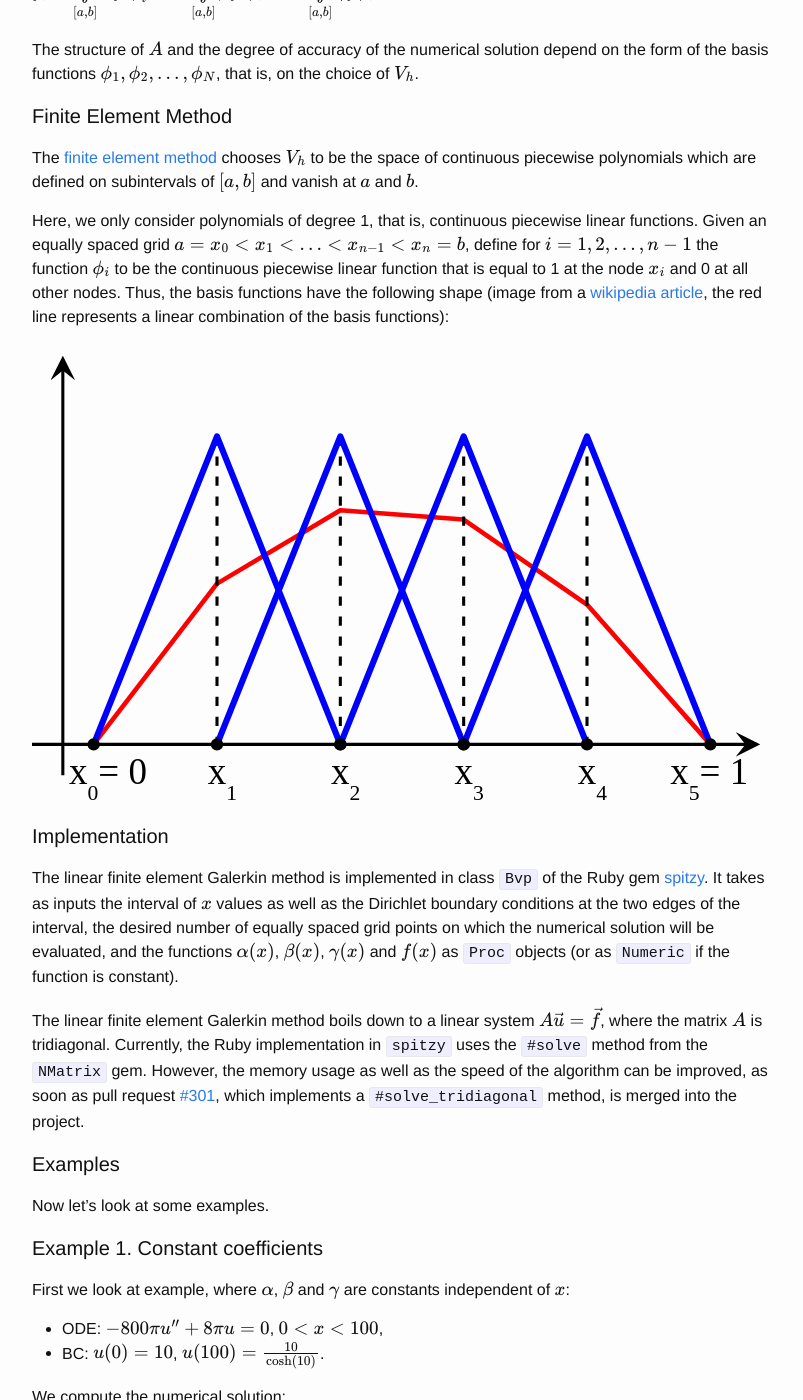
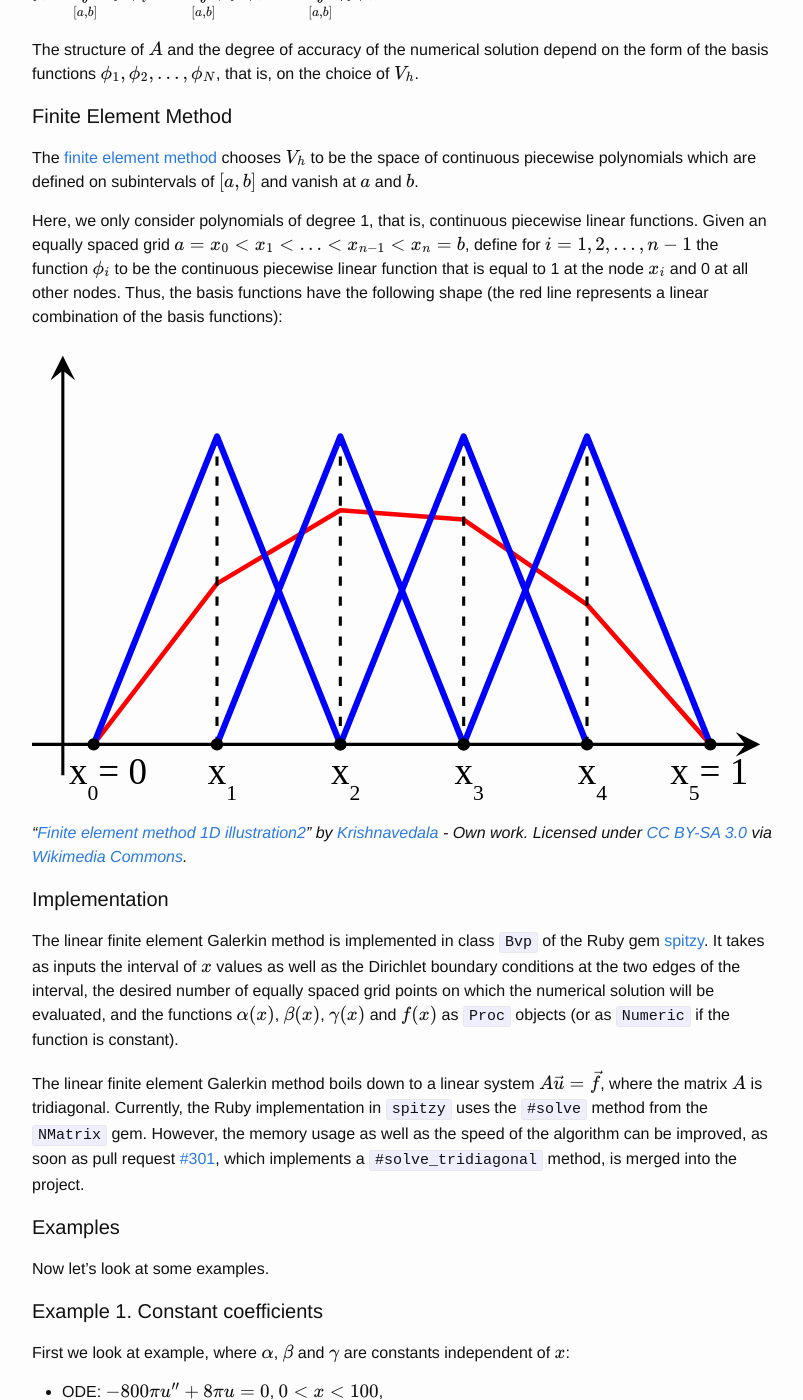
Before and after one commit to agisga/spitzy, a Jekyll site: the page built from _posts/2015-05-05-documentation.md, in a window 1280 px wide and 1400 px high, scrolled down 9748 px. Shown: the whole window, without its empty margins (238-1041 px from the left). Built offline with Jekyll 4.4.1, drawn with Linux system fonts in a browser that asks for light colours; Markdown is read by kramdown in place of the engine named in the settings; formulas are drawn with MathJax 3.

Commit message:
dealt with wikipedia image copyright

```diff
--- a/_posts/2015-05-05-documentation.md
+++ b/_posts/2015-05-05-documentation.md
@@ -315,9 +315,11 @@ The structure of $A$ and the degree of accuracy of the numerical solution depend
 The [finite element method](http://en.wikipedia.org/wiki/Finite_element_method) chooses $V_h$ to be the space of continuous piecewise polynomials which are defined on subintervals of $[a, b]$ and vanish at $a$ and $b$.
 
 Here, we only consider polynomials of degree 1, that is, continuous piecewise linear functions.
-Given an equally spaced grid $a = x\subscript{0} < x\subscript{1} < \ldots < x\subscript{n-1} < x\subscript{n} = b$, define for $i=1,2,\ldots,n-1$ the function $\phi\subscript{i}$ to be the continuous piecewise linear function that is equal to 1 at the node $x\subscript{i}$ and 0 at all other nodes. Thus, the basis functions have the following shape (image from a [wikipedia article](http://en.wikipedia.org/wiki/Finite_element_method), the red line represents a linear combination of the basis functions):
+Given an equally spaced grid $a = x\subscript{0} < x\subscript{1} < \ldots < x\subscript{n-1} < x\subscript{n} = b$, define for $i=1,2,\ldots,n-1$ the function $\phi\subscript{i}$ to be the continuous piecewise linear function that is equal to 1 at the node $x\subscript{i}$ and 0 at all other nodes. Thus, the basis functions have the following shape (the red line represents a linear combination of the basis functions):
 
 ![Piecewise linear basis functions](/spitzy/images/fin_elt_basis_func.svg?raw=true "Piecewise linear basis functions")
+
+<cite>"<a href="http://commons.wikimedia.org/wiki/File:Finite_element_method_1D_illustration2.svg#/media/File:Finite_element_method_1D_illustration2.svg">Finite element method 1D illustration2</a>" by <a href="//commons.wikimedia.org/wiki/User:Krishnavedala" title="User:Krishnavedala">Krishnavedala</a> - <span class="int-own-work" lang="en">Own work</span>. Licensed under <a title="Creative Commons Attribution-Share Alike 3.0" href="http://creativecommons.org/licenses/by-sa/3.0">CC BY-SA 3.0</a> via <a href="//commons.wikimedia.org/wiki/">Wikimedia Commons</a>.
 
 #### Implementation
 
```
